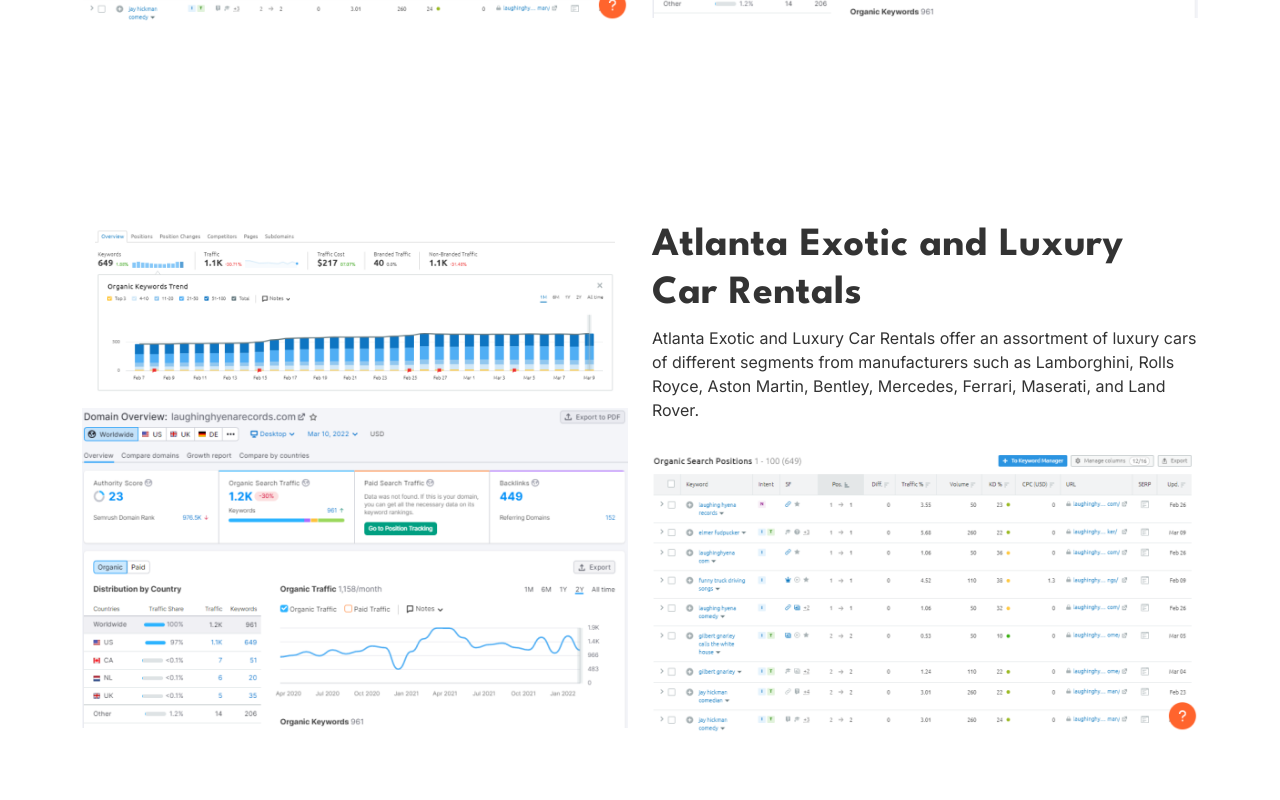
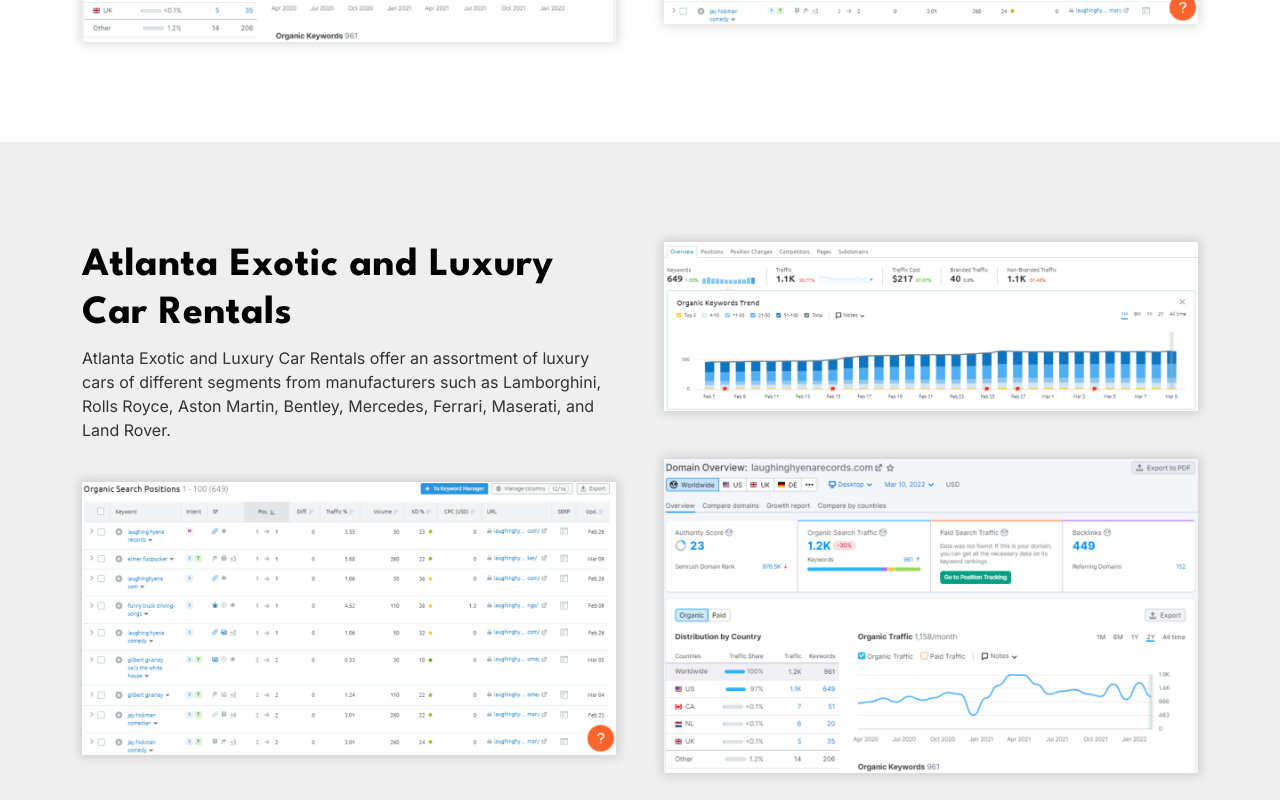
Before and after one commit to wtechyteam/WtechyReact, a React (Create React App) app: page /portfolio in a window 1280 px wide. Shown: the part 1100-1900 px from the top of the page. Built offline with nearby package versions, Linux system fonts and the light colour scheme.

Commit message:
working with react helment

```diff
--- a/public/index.html
+++ b/public/index.html
@@ -5,10 +5,10 @@
     <link rel="icon" href="%PUBLIC_URL%/favicon.ico" />
     <meta name="viewport" content="width=device-width, initial-scale=1" />
     <meta name="theme-color" content="#000000" />
-    <meta
+    <!-- <meta
       name="description"
       content="Web site created using create-react-app"
-    />
+    /> -->
     <link rel="apple-touch-icon" href="%PUBLIC_URL%/logo192.png" />
     <!--
       manifest.json provides metadata used when your web app is installed on a
--- a/src/App.js
+++ b/src/App.js
@@ -86,6 +86,8 @@
       <Helmet>
         <title>{metaTitle}</title>
         <meta name="description" content={metaDescription} />
+        <meta rel="canonical" href={currentPath} />
+        <meta name="robots" content="index, follow"/>
       </Helmet>
 
       <main  >
--- a/src/App.scss
+++ b/src/App.scss
@@ -54,6 +54,7 @@
 h5,
 h6 {
   font-family: "League Spartan", sans-serif;
+  color: #000;
 }
 
 img {
@@ -96,11 +97,4 @@
     text-decoration: none;
   }
 }
-.portfolio_img_1{
-  width: 100%;
-  max-width: 520px;
-  background-position: center;
-  background-size: cover;
-  background-repeat: no-repeat;
-}
 // ========================================
--- a/src/assets/styles/customStyle.scss
+++ b/src/assets/styles/customStyle.scss
@@ -29,9 +29,11 @@
 
 
 .title {
+
   &-sm {
     font-size: 20px;
     letter-spacing: .5px;
+
 
     @media (max-width: 1200px) {
       font-size: 18px;
@@ -383,10 +385,27 @@
 }
 
 
-/*************/
+/******Contact-us page css start*******/
 
 .mapSection{
     line-height: 0;
 }
 
-/**********/
+/******Contact-us page css end*******/
+
+/******Portfolio page css start*******/
+.portfolioWrapper{
+  section{
+    &:nth-child(even){
+      background-color: var(--bg-color2);
+      .row{
+        flex-direction: row-reverse;
+      }
+    }
+    img{
+      box-shadow: 0px 0px 10px 2px #00000025;
+    }
+  }
+}
+
+/******Portfolio page css end*******/
--- a/src/components/AboutUs.jsx
+++ b/src/components/AboutUs.jsx
@@ -136,12 +136,12 @@
                     <div className="row mt-5 justify-content-center">
                         {serviceData.map((service, index) => (
                             <div className='col-lg-4 col-md-4 mb-4 ' key={index} >
-                                <div className="cardWrap px-4 py-4 type1 bg-white hasShadow ">
+                                <div className="cardWrap px-4 py-4 type1 bg-white hasShadow h-100">
                                     <div className="cardIcon cardIcon-Type1">
                                         <img src={service.icon} alt={service.title} />
                                     </div>
                                     <div className="cardInfo">
-                                        <h2 className="cardTitle title-md fw-bold">{service.title}</h2>
+                                        <h2 className="cardTitle title-md fw-bold text-black">{service.title}</h2>
                                         <p className='cardDescription text-sm mb-0'>{service.description}</p>
                                     </div>
                                 </div>
--- a/src/components/Portfolio.jsx
+++ b/src/components/Portfolio.jsx
@@ -11,7 +11,6 @@
             image1: `${portImage1}`,
             image2: `${portImage2}`,
             image3: `${portImage3}`,
-            reverse: true,
         }, {
             title: "Atlanta Exotic and Luxury Car Rentals",
             description: "Atlanta Exotic and Luxury Car Rentals offer an assortment of luxury cars of different segments from manufacturers such as Lamborghini, Rolls Royce, Aston Martin, Bentley, Mercedes, Ferrari, Maserati, and Land Rover.",
@@ -25,7 +24,6 @@
             image1: `${portImage1}`,
             image2: `${portImage2}`,
             image3: `${portImage3}`,
-            reverse: true,
         }, {
             title: "Atlanta Exotic and Luxury Car Rentals",
             description: "Atlanta Exotic and Luxury Car Rentals offer an assortment of luxury cars of different segments from manufacturers such as Lamborghini, Rolls Royce, Aston Martin, Bentley, Mercedes, Ferrari, Maserati, and Land Rover.",
@@ -40,25 +38,27 @@
                 title={'Portfolio'}
                 info={'Lorem ipsum dolor sit amet, consectetur adipiscing elit. Nam dignissim sapien at fringilla malesuada. Donec fringilla varius feugiat. Morbi et congue arcu. Mauris quis ultricies odio, at lacinia libero. '}
             />
+            <div className="portfolioWrapper">
                 {portfolioData && portfolioData.map((item, index) => {
                     return (
                         <section className={`sectionPadding`}>
                             <div key={index} className="container">
-                            <div className={`row align-items-center ${item.reverse === true && 'flex-row-reverse'}`}>
-                                <div className="col-md-6 mb-5 mb-md-0 text-center">
-                                    <img className='portfolio_img_1 mb-3' src={item.image2} alt='side-img' />
-                                    <img className='portfolio_img_2' src={item.image3} alt='side-img' />
+                                <div className="row g-5">
+                                    <div className="col-md-6 mb-5 mb-md-0 ">
+                                        <img className='portfolio_img_1 mb-5 w-100' src={item.image2} alt='side-img' />
+                                        <img className='portfolio_img_2  w-100' src={item.image3} alt='side-img' />
                                     </div>
                                     <div className="col-md-6">
                                         <h2 className='title-xl fw-bold'>{item.title}</h2>
                                         <p>{item.description}</p>
-                                    <img className='portfolio_img_3 mt-3' src={item.image1} alt='side-img' />
+                                        <img className='portfolio_img_3 mt-4  w-100' src={item.image1} alt='side-img' />
                                     </div>
                                 </div>
                             </div>
                         </section>
                     )
                 })}
+            </div>
         </>
     );
 };
--- a/src/components/contactForm.jsx
+++ b/src/components/contactForm.jsx
@@ -8,7 +8,6 @@
     //     alert("valid")
     // }
     return (
-        <div className='container'>
         <Form
             onSubmit={onSubmit}
             // validate={validate}
@@ -66,7 +65,6 @@
                 </form>
             )}
         />
-        </div>
     )
 }
 export default MyForm;
--- a/src/components/footer/footerStyle.scss
+++ b/src/components/footer/footerStyle.scss
@@ -7,6 +7,7 @@
         font-size: 16px;
         h2{
             position: relative;
+            color: #fff;
             &::after{
                 content: "";
                 width: 40px;
--- a/src/components/homepage/homeSection3/HomeSection3.jsx
+++ b/src/components/homepage/homeSection3/HomeSection3.jsx
@@ -44,7 +44,7 @@
                             <div className="icon cardIcon-Type1">
                                 <img src={service.icon} alt={service.title} />
                             </div>
-                            <h2 className="title-md fw-bold">{service.title}</h2>
+                            <h2 className="title-md fw-bold text-black">{service.title}</h2>
                             <p className=''>{service.description}</p>
                         </div>
                     ))}
```
Lines whose indentation alone changed are shown as unchanged.
